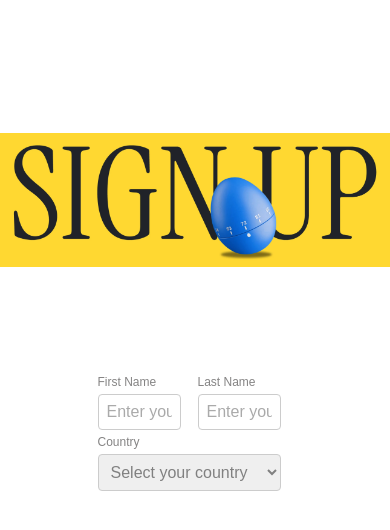
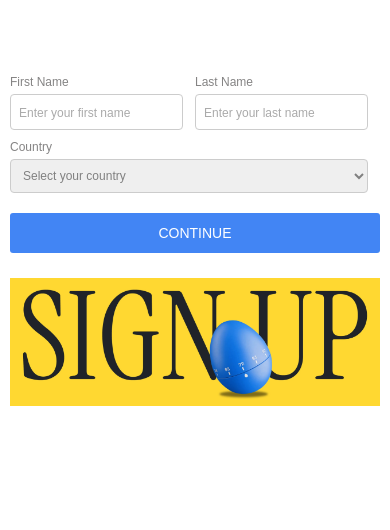
Before and after one commit to kaisersenjuu/wristcheck-assessment, a Next.js app: page / in a window 390 px wide. Shown: the top 530 px of the page. Built offline with nearby package versions, Linux system fonts and the light colour scheme.

Commit message:
added button component, finalized signup ui for homepage

```diff
--- /dev/null
+++ b/components/Button/index.tsx
@@ -0,0 +1,19 @@
+import styles from "./styles.module.scss";
+
+const Button: React.FunctionComponent<{
+  text: string;
+  type: string;
+}> = ({ text, type }): React.ReactElement => {
+  return (
+    // reusable button component based on button type
+    <button
+      className={
+        type === "primary" ? `${styles.primary}` : `${styles.secondary}`
+      }
+    >
+      {text}
+    </button>
+  );
+};
+
+export default Button;
--- /dev/null
+++ b/components/Button/styles.module.scss
@@ -0,0 +1,41 @@
+.primary {
+    background-color: #4285F4;
+    border: none;
+    color: white;
+    padding: 8px 16px;
+    text-align: center;
+    text-decoration: none;
+    display: inline-block;
+    font-size: 14px;
+    cursor: pointer;
+    border-radius: 3px;
+    flex: 1 1 50%;
+    text-transform: uppercase;
+    height: 4rem;
+    transition: all .1s ease-in;
+
+    &:hover, &:active {
+        background-color: #357ae8;
+    }
+}
+
+.secondary {
+    background-color: transparent;
+    border: 1px solid #000;
+    color: #000;
+    padding: 8px 16px;
+    text-align: center;
+    text-decoration: none;
+    display: inline-block;
+    font-size: 14px;
+    cursor: pointer;
+    flex: 1 1 50%;
+    border-radius: 3px;
+    text-transform: uppercase;
+    height: 4rem;
+    transition: all .1s ease-in;
+
+    &:hover, &:active {
+        background-color: #f0f0f0;
+    }
+}
--- a/components/SignUp/index.tsx
+++ b/components/SignUp/index.tsx
@@ -1,9 +1,10 @@
 import Image from "next/image";
 import styles from "./styles.module.scss";
+import Button from "../Button";
 
 const SignUp: React.FunctionComponent = (): React.ReactElement => {
   return (
-    <div>
+    <div className={styles.signup}>
       <div className={styles.banner_container}>
         <Image
           src="/homepage_banner.png"
@@ -14,6 +15,7 @@ const SignUp: React.FunctionComponent = (): React.ReactElement => {
         />
       </div>
       <form className={styles.form}>
+        <div className={styles.form__flex_container}>
           <div className={styles.form__group}>
             <label htmlFor="firstName">First Name</label>
             <input
@@ -40,7 +42,6 @@ const SignUp: React.FunctionComponent = (): React.ReactElement => {
             >
               <option
                 disabled
-              // selected
                 hidden
                 value=""
               >
@@ -49,6 +50,13 @@ const SignUp: React.FunctionComponent = (): React.ReactElement => {
               <option value="PH">Philippines</option>
             </select>
           </div>
+        </div>
+        <div className={styles.form__button_container}>
+          <Button
+            text="continue"
+            type="primary"
+          />
+        </div>
       </form>
     </div>
   );
--- a/components/SignUp/styles.module.scss
+++ b/components/SignUp/styles.module.scss
@@ -1,29 +1,82 @@
+.signup {
+    display: flex;
+    flex-direction: column;
+
+    @media (max-width: 768px) {
+        padding: 0 1rem;
+    }
+
+    @media (max-width: 500px) {
+        flex-direction: column-reverse;
+    }
+}
+
 .banner_container {
     position: relative;
     height: 300px;
 
     @media (max-width: 768px) {
         max-width: 700px;
-        margin: 0 auto;
     }
+
+    img {
+        object-position: center;
+
+        @media (max-width: 500px) {
+            object-position: top;
+            height: auto !important;
+            max-height: 300px !important;
+        }
+    }
+
 }
 
 .form {
     margin: 25px auto;
     width: 50%;
     display: flex;
-    justify-content: center;
-    align-items: center;
-    flex-wrap: wrap;
-    gap: .5rem;
+    flex-direction: column;
+    gap: 2rem;
+
+    @media (max-width: 768px) {
+        width: 70%;
+    }
+
+
+    @media (max-width: 500px) {
+        width: 100%;
+    }
+
+    &__button_container {
+        display: flex;
+        gap: 1rem;
+    }
+
+
+    &__flex_container {
+        display: flex;
+        justify-content: center;
+        align-items: center;
+        flex-wrap: wrap;
+        gap: .5rem;
+
+        @media (max-width: 400px) {
+            gap: 0;
+        }
+    }
 
 
     // form group to group label and input element
     &__group {
-        flex: 1 1 45%;
+        flex: 1 1 47%;
         display: flex;
-        width: 45%;
+        width: 47%;
         flex-direction: column;
+
+        &:not(:last-child) {
+            //margin on firstname and lastname to have a gap for country
+            margin-bottom: 1rem;
+        }
 
         label {
             display: block;
@@ -53,13 +106,21 @@
         input[type="text"]::placeholder {
         color: #aaa;
         font-weight: lighter;
+
+            @media (max-width: 400px) {
+                font-size: 1.2rem;
+            }
         }
 
         select {
+            @media (max-width: 400px) {
+                font-size: 1.2rem;
+            }
 
             // setting color for select placeholder (option w/o value)
             &:required:invalid {
                 color: gray;
+
             }
 
             //setting default color for options
```
Lines whose indentation alone changed are shown as unchanged.
